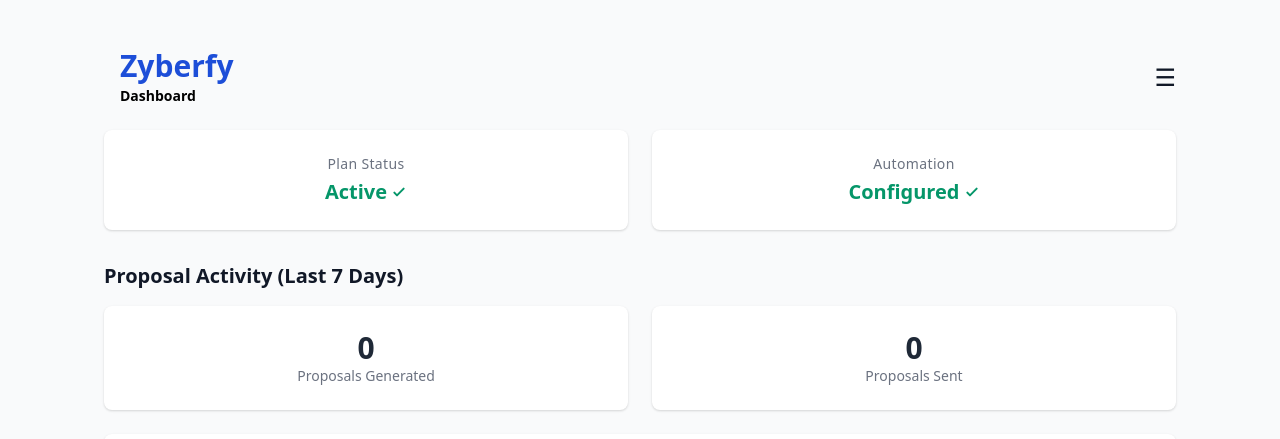
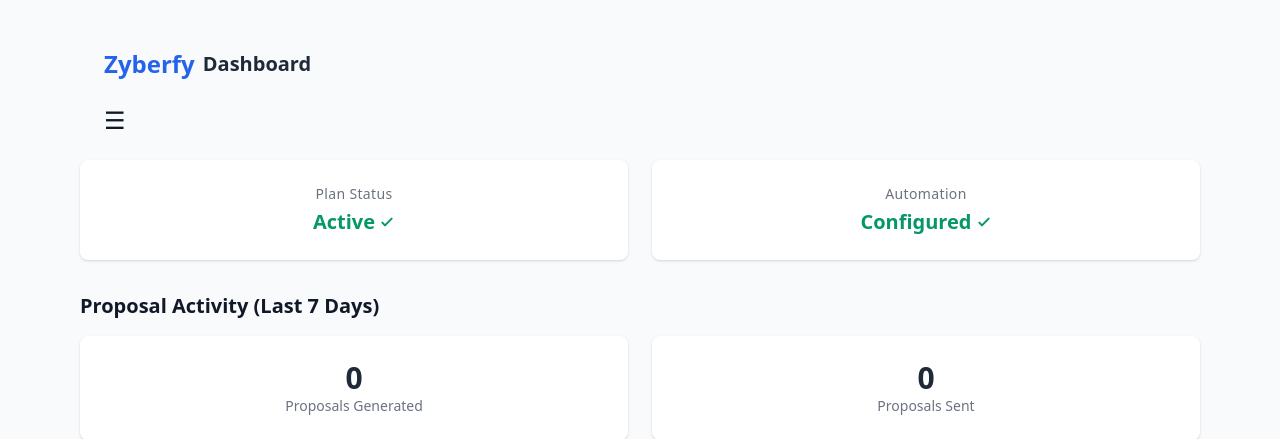
Before and after one commit to MylesGoHam/zyberfy-backend, a Flask app: page /dashboard in a window 1280 px wide. Shown: the top 439 px of the page. Run offline with Flask 3, Linux system fonts and the light colour scheme; the visitor is signed in with stand-in values (Sample User, id 1); data comes from the database, SQL or seed files in the repository; data that the repository does not hold is empty.

Commit message:
Update dashboard.html

```diff
--- a/templates/dashboard.html
+++ b/templates/dashboard.html
@@ -6,10 +6,9 @@
 <div class="max-w-6xl mx-auto p-6">
 
   <!-- Top bar with logo and hamburger -->
-  <div class="flex items-center justify-between mb-6">
-    <div class="flex flex-col ml-4">
-  <span class="text-3xl font-extrabold text-blue-700">Zyberfy</span>
-  <span class="text-sm font-semibold text-black mt-0.5 ml-[1.4rem]">Dashboard</span>
+  <div class="flex items-center space-x-2 mb-6">
+  <div class="text-2xl font-extrabold text-blue-600">Zyberfy</div>
+  <h1 class="text-xl font-semibold text-gray-800">Dashboard</h1>
 </div>
     <div class="relative">
       <button id="menu-toggle" class="text-2xl focus:outline-none">☰</button>
```
